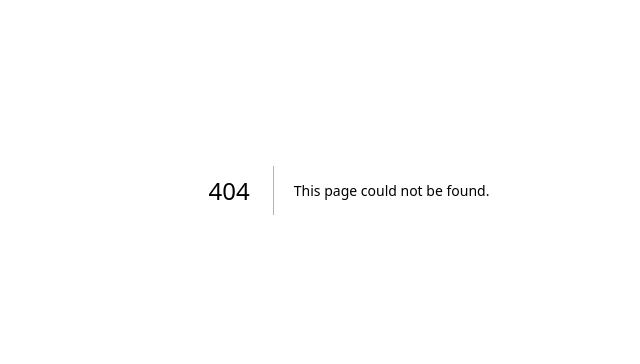
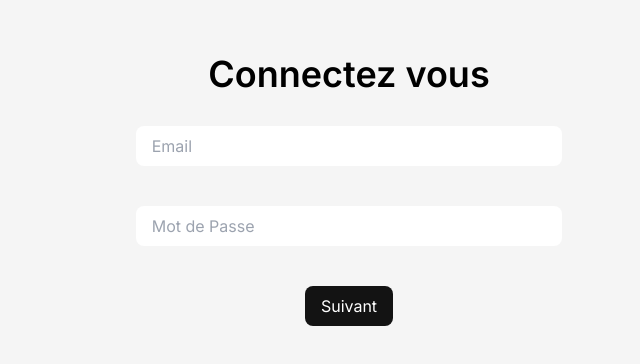
Before and after one commit to BouchboutSami/GED-audit-helper-front, a Next.js app: page /SignIn in a window 1280 px wide. Before the commit this address had no page. Shown: the part 210-574 px from the top of the page, without its empty margins (291-931 px from the left). Built offline with nearby package versions, Linux system fonts and the light colour scheme.

Commit message:
bsmlh integration

```diff
--- a/package.json
+++ b/package.json
@@ -9,6 +9,7 @@
     "lint": "next lint"
   },
   "dependencies": {
+    "axios": "^1.6.8",
     "next": "14.2.3",
     "react": "^18",
     "react-dom": "^18",
--- /dev/null
+++ b/src/api/Api.js
@@ -0,0 +1,5 @@
+import axios from "axios";
+
+export default axios.create({
+    baseURL: "http://127.0.0.1:8888/",
+})
--- /dev/null
+++ b/src/api/Urls.js
@@ -0,0 +1,8 @@
+const Urls = {
+    SIGN_IN: "/auth/signin",
+    SIGN_UP: "/auth/signup",
+
+    CREATE_PROJECT: "/projet/ajouter-projet",
+}
+
+export default Urls;
--- /dev/null
+++ b/src/app/SignIn/page.jsx
@@ -0,0 +1,51 @@
+"use client";
+import {useState} from "react";
+import Urls from "@/api/Urls";
+import Api from "@/api/api";
+import { useRouter } from "next/navigation";
+
+
+const page = () => {
+	const router = useRouter()
+	const [email , setEmail] = useState('')
+    const [password , setPassword] = useState('')
+    const onClickSignIn = () =>{
+		Api.post(Urls.SIGN_IN, {
+			"email": email,
+			"password": password
+		  }).then((response) => {
+			if ( response.data["Status"] === "Success" ){
+				localStorage.setItem("token", response.data["Token"])
+				router.replace("/")
+			}else{
+				alert("Email ou mot de passe incorrect")
+			}
+		  })
+    }
+    return (
+		<div className=" h-screen gap-6 flex flex-col justify-center items-center">
+			<h1 className="text-4xl font-semibold mb-2">
+				Connectez vous
+			</h1>
+			<input
+				type="text"
+				className="w-1/3 mb-4 flex px-4 py-2 rounded-lg"
+                placeholder="Email"
+                value={email}
+                onChange={(e)=>setEmail(e.target.value)}
+			/>
+			<input
+				type="text"
+				className="w-1/3 mb-4 flex px-4 py-2 rounded-lg"
+				placeholder="Mot de Passe"
+                value={password}
+                onChange={(e)=>setPassword(e.target.value)}
+			/>
+            <button className="flex px-4 py-2 rounded-lg bg-noir text-white" onClick={onClickSignIn}>
+                Suivant
+            </button>
+		</div>
+	);
+};
+
+export default page;
--- a/src/app/layout.js
+++ b/src/app/layout.js
@@ -4,8 +4,8 @@ import "./globals.css";
 const inter = Inter({ subsets: ["latin"] });
 
 export const metadata = {
-  title: "Create Next App",
-  description: "Generated by create next app",
+  title: "OptiGED",
+  description: "Solution optimale pour la trnasformation vers le digital",
 };
 
 export default function RootLayout({ children }) {
--- a/src/components/FormCreationProjet.jsx
+++ b/src/components/FormCreationProjet.jsx
@@ -1,28 +1,54 @@
-import React from "react";
+"use client";
+import {useState} from "react";
+import Urls from "@/api/Urls";
+import Api from "@/api/api";
+import { useRouter } from "next/navigation";
 
 const FormCreationProjet = () => {
+	const router = useRouter()
+	const [nom, setNom] = useState("");
+	const [description, setDescription] = useState("");
+	const onClickCreer = () =>{
+		Api.post(Urls.CREATE_PROJECT, {
+			"token": localStorage.getItem("token"),
+			"nom": nom,
+			"description": description
+		}).then((res) => {
+			console.log(res.data);
+			if ( res.data["Status"] === "Success" ){
+				router.push("/projet/"+res.data.Data.idProjet)
+			}else{
+				alert(res.data["Message"] || "Erreur lors de la création du projet")
+			}
+		})
+	}
 	return (
 		<div className="form w-full flex flex-col justify-center items-center">
-      <h1 className="text-4xl font-semibold mb-2">Créez un nouveau projet</h1>
+			<h1 className="text-4xl font-semibold mb-2">
+				Créez un nouveau projet
+			</h1>
 			<p className="text-lg font-normal mb-10 text-[#A1A1A1]">
-        Choisissez un nom unique pour votre projet et ajoutez une description
+				Choisissez un nom unique pour votre projet et ajoutez une
+				description
 			</p>
 			<input
 				type="text"
+				value={nom}
+				onChange={(e) => setNom(e.target.value)}
 				className="w-1/3 mb-4 flex px-4 py-2 rounded-lg"
 				placeholder="Nom du projet"
 			/>
 			<textarea
 				type="text"
+				value={description}
+				onChange={(e) => setDescription(e.target.value)}
 				className="w-1/3 flex px-4 py-2 rounded-lg mb-6"
 				placeholder="description du projet"
 				rows={5}
 			/>
-      <a href="/ListeProjets">
-        <button className="flex px-4 py-2 rounded-lg bg-noir text-white">
+			<button className="flex px-4 py-2 rounded-lg bg-noir text-white" onClick={onClickCreer}>
 				Suivant
 			</button>
-      </a>
 		</div>
 	);
 };
--- a/src/components/HeroSection.jsx
+++ b/src/components/HeroSection.jsx
@@ -14,7 +14,7 @@ const HeroSection = () => {
           Intelligence artificielle blabla
         </p>
         <div className="buttons flex flex-row items-center gap-10">
-          <a href="/projectCreation">
+          <a href="/ProjectCreation">
             <button className="flex flex-row items-center gap-2 text-white bg-noir py-2 px-4 rounded-xl">
               <p>Créer un projet</p>
               <FaArrowRightLong />
```
Also changed, not shown: 1 other file (tests, documents, lock files or other folders). Lines whose indentation alone changed are shown as unchanged.
